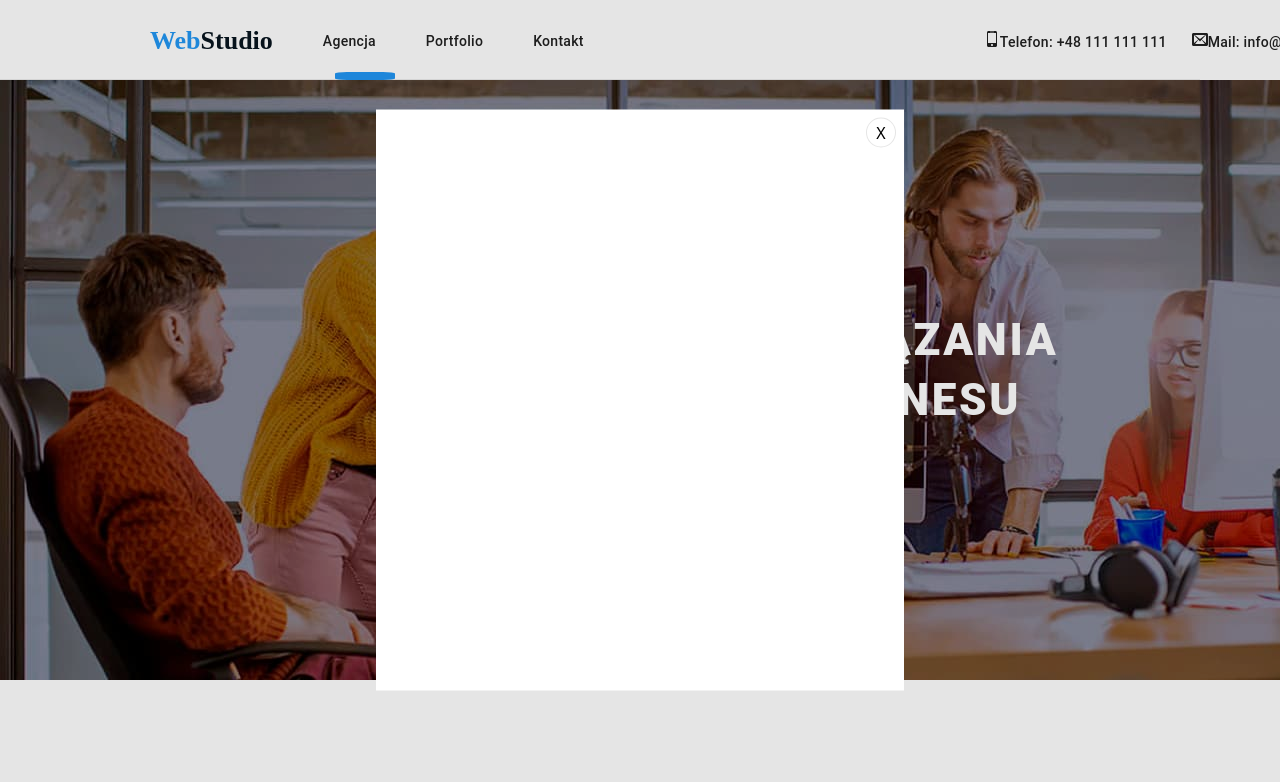
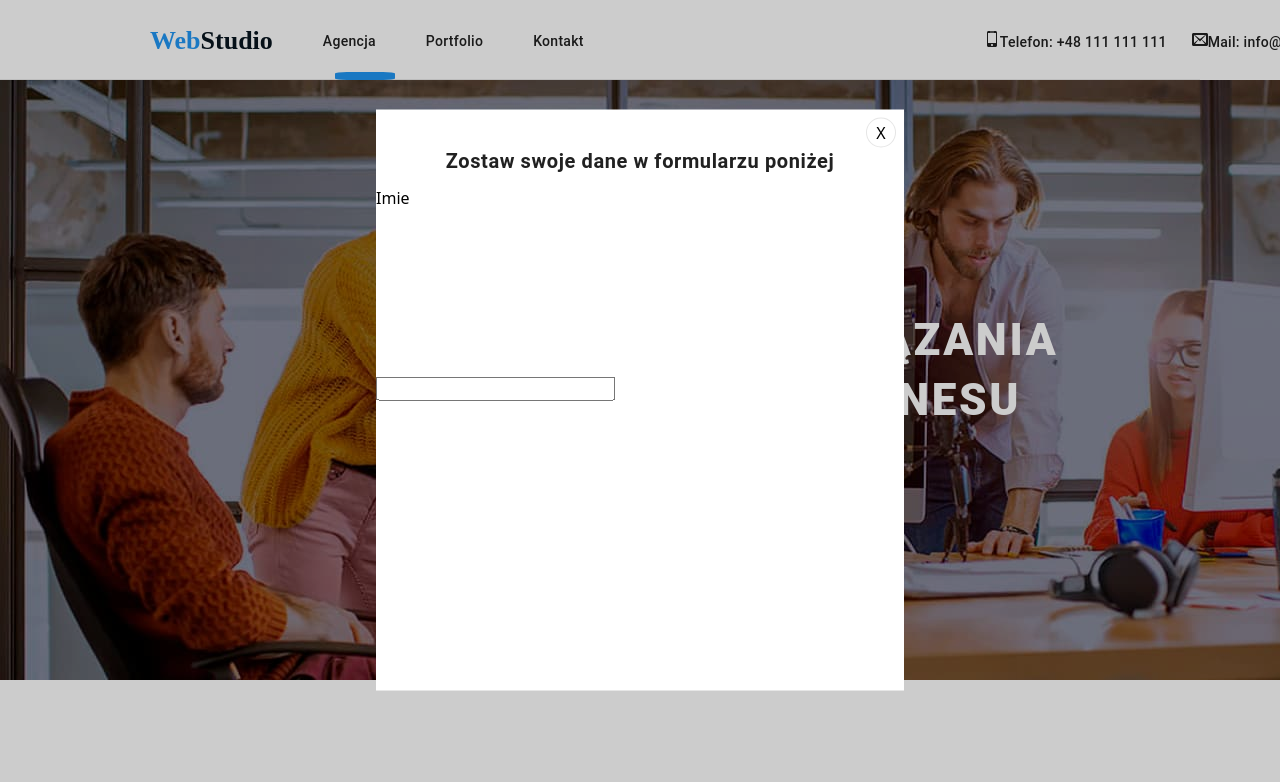
Before and after one commit to MrSweterek/goit-markup-hw-06, a plain HTML site: page index.html in a window 1280 px wide. Both pictures are taken after a click on the button "Zamów usługe". Shown: the top 782 px of the page. Drawn offline with nearby package versions, Linux system fonts and the light colour scheme.

Commit message:
no mercy

```diff
--- a/css/styles.css
+++ b/css/styles.css
@@ -634,7 +634,7 @@ p {
   top: 0;
   width: 100%;
   height: 100%;
-  background-color: rgba(0, 0, 0, 0.1);
+  background-color: rgba(0, 0, 0, 0.2);
 }
 .object-animate {
   position: absolute;
@@ -673,3 +673,15 @@ p {
   height: 24px;
   fill: #ffffff;
 }
+.modal-title {
+  padding-top: 40px;
+  font-family: Roboto;
+  font-style: normal;
+  font-weight: bold;
+  font-size: 20px;
+  line-height: 23px;
+  text-align: center;
+  letter-spacing: 0.03em;
+
+  color: #212121;
+}
--- a/index.html
+++ b/index.html
@@ -278,6 +278,18 @@
       <symbol id="icon-sign-in" viewBox="0 0 24 24">
         <path
           d="M24 0L0 13.5L7.66994 16.3407L19.5 5.25002L10.5017 17.3896L10.509 17.3923L10.5 17.3896V24.0001L14.8013 18.982L20.2501 21.0001L24 0Z"/>
+      </symbol>
+      <symbol id="icon-name" viewBox="0 0 12 12">
+        <path
+          d="M6 6C7.6575 6 9 4.6575 9 3C9 1.3425 7.6575 0 6 0C4.3425 0 3 1.3425 3 3C3 4.6575 4.3425 6 6 6ZM6 7.5C3.9975 7.5 0 8.505 0 10.5V11.25C0 11.6625 0.3375 12 0.75 12H11.25C11.6625 12 12 11.6625 12 11.25V10.5C12 8.505 8.0025 7.5 6 7.5Z" />
+      </symbol>
+      <symbol id="icon-nike" viewBox="0 0 13 10">
+        <path
+          d="M1.95703 4.75166L1.88825 4.68604L1.81923 4.75141L0.93123 5.59258L0.854858 5.66492L0.930974 5.73753L4.42671 9.07236L4.49574 9.1382L4.56476 9.07236L12.069 1.91352L12.1449 1.84116L12.069 1.76881L11.1873 0.927644L11.1183 0.861826L11.0493 0.927611L4.49577 7.17353L1.95703 4.75166Z"/>
+      </symbol>
+      <symbol id="icon-phone" viewBox="0 0 14 14">
+        <path
+          d="M11.996 9.12256L10.1579 8.91269C9.71641 8.86203 9.2822 9.01401 8.97102 9.32519L7.63945 10.6568C5.59144 9.61466 3.91251 7.94296 2.87041 5.8877L4.20922 4.54888C4.5204 4.2377 4.67237 3.80349 4.62171 3.36205L4.41185 1.53836C4.325 0.807445 3.70988 0.257446 2.97173 0.257446H1.71976C0.902004 0.257446 0.221746 0.937708 0.272403 1.75547C0.655953 7.93572 5.59868 12.8712 11.7717 13.2548C12.5894 13.3054 13.2697 12.6252 13.2697 11.8074V10.5555C13.2769 9.82453 12.7269 9.2094 11.996 9.12256Z"/>
       </symbol>
     </defs>
   </svg>
@@ -606,6 +618,16 @@
   <div class="backdrop is-hidden" data-modal>
     <div class="modal">
       <button type="button" class="close-btn" data-modal-close>X</button>
+      <h1 class="modal-title">Zostaw swoje dane w formularzu poniżej</h1>
+      <div class="modal-name">
+        <p>Imie</p>
+        <label class="name-label">
+          <svg>
+            <use></use>
+          </svg>
+          <input type="text">
+        </label>
+      </div>
     </div>
   </div>
 <script src="./js/modal.js"></script>
```
Also changed, not shown: images/icons.svg/name.svg (added), images/icons.svg/nike.svg (added), images/icons.svg/phone.svg (added).
